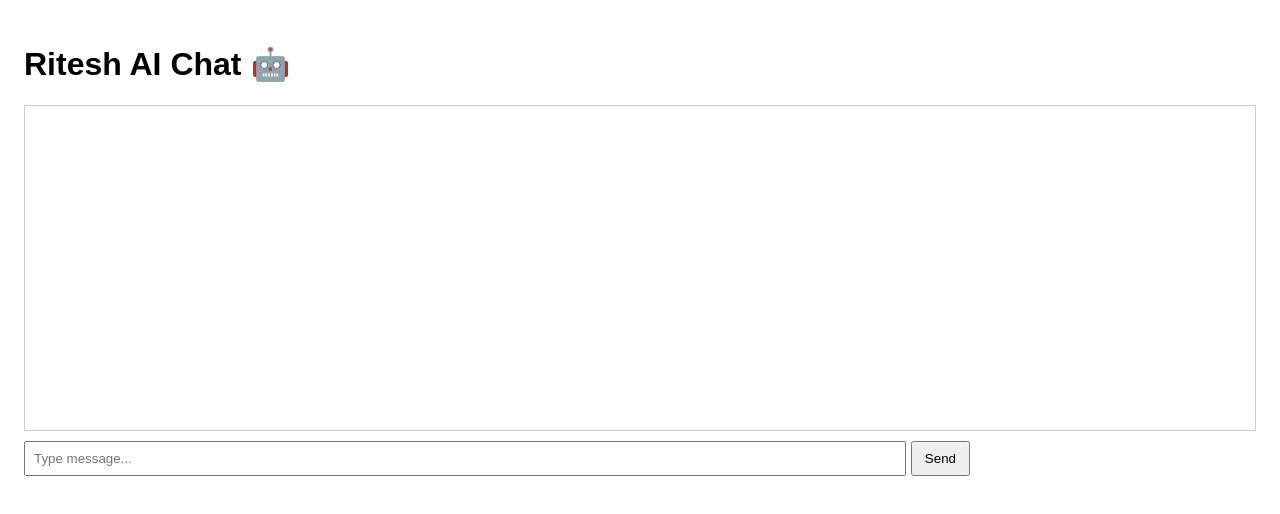
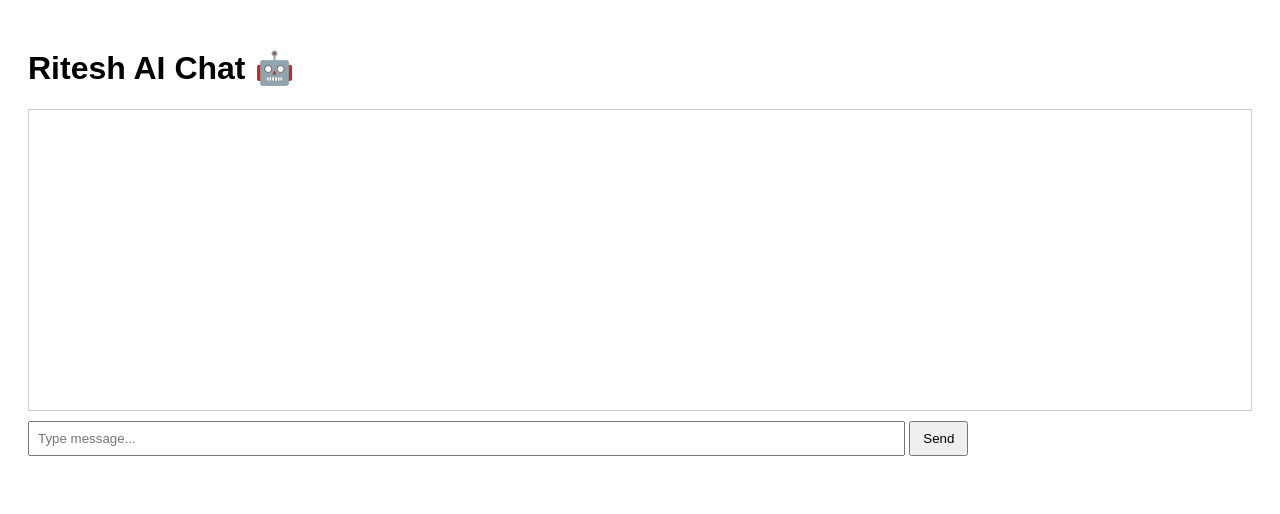
Before and after one commit to moraltalesstory5-max/ritesh-ai, a website: page index.html in a window 1280 px wide. Drawn offline with Linux system fonts and the light colour scheme.

Commit message:
Update index.html

```diff
--- a/index.html
+++ b/index.html
@@ -5,22 +5,22 @@
   <meta name="viewport" content="width=device-width, initial-scale=1.0" />
   <title>Ritesh AI Chat</title>
   <style>
-      body { font-family: Arial, sans-serif; padding: 16px; }
-      #chat { border: 1px solid #ccc; padding: 12px; height: 300px; overflow-y: auto; margin-bottom: 10px; }
-      #msgInput { width: 70%; padding: 8px; }
-      #sendBtn { padding: 8px 12px; }
-      .me { margin: 6px 0; }
-      .ai { margin: 6px 0; color: #0b5; }
+    body{font-family:Arial;padding:20px}
+    #chat{border:1px solid #ccc; padding:10px; height:280px; overflow:auto; margin:10px 0}
+    .me{color:#000}
+    .ai{color:#0a6}
+    .err{color:#c00}
+    input{width:70%; padding:8px}
+    button{padding:8px 12px}
   </style>
 </head>
-
 <body>
   <h1>Ritesh AI Chat 🤖</h1>
 
   <div id="chat"></div>
 
   <input id="msgInput" placeholder="Type message..." />
-    <button type="button" id="sendBtn">Send</button>
+  <button id="sendBtn" type="button">Send</button>
 
   <script src="./script.js"></script>
 </body>
```
Lines whose indentation alone changed are shown as unchanged.
